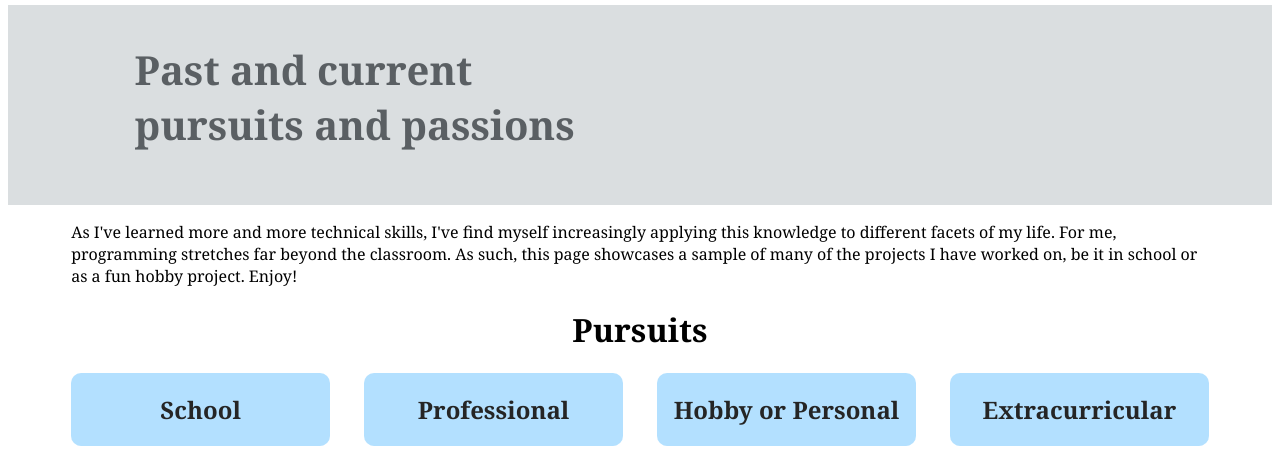
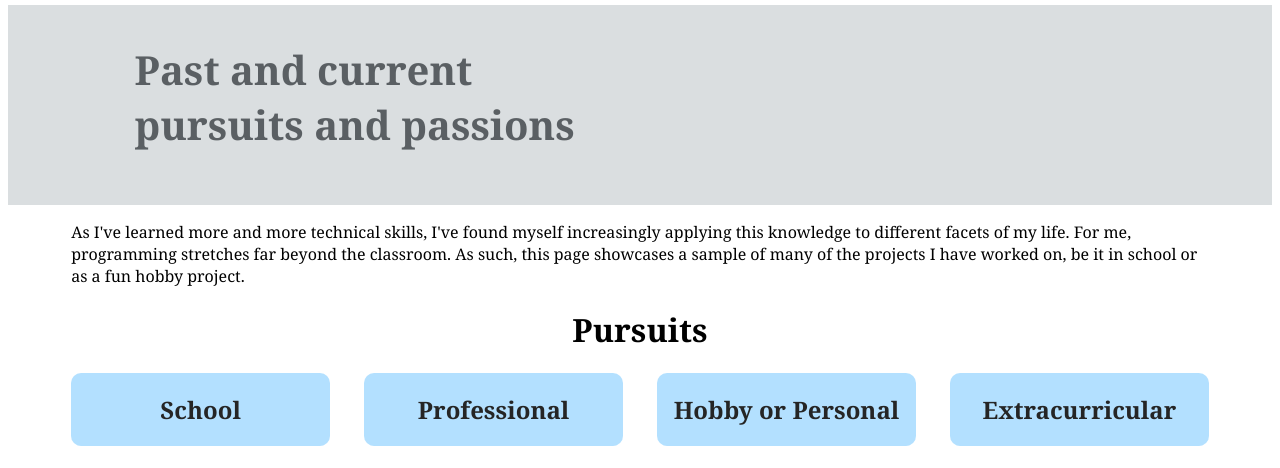
Before and after one commit to bennettkahn/PersonalWebsite, a Django app: page /projects/ in a window 1280 px wide. Shown: the part 64-532 px from the top of the page. Run offline with Django 4.2, Linux system fonts and the light colour scheme; some libraries are stand-ins or nearby versions.

Commit message:
minor grammar fix in project page

```diff
--- a/main/templates/main/projects.html
+++ b/main/templates/main/projects.html
@@ -21,7 +21,7 @@
 		</div>
 
 		<div class="center-content" id="projects-text">
-			<p> As I've learned more and more technical skills, I've find myself increasingly applying this knowledge to different facets of my life. For me, programming stretches far beyond the classroom. As such, this page showcases a sample of many of the projects I have worked on, be it in school or as a fun hobby project. Enjoy!
+			<p> As I've learned more and more technical skills, I've found myself increasingly applying this knowledge to different facets of my life. For me, programming stretches far beyond the classroom. As such, this page showcases a sample of many of the projects I have worked on, be it in school or as a fun hobby project.
 			</p>
 		</div>
 
```
Also changed, not shown: 1 other file.
